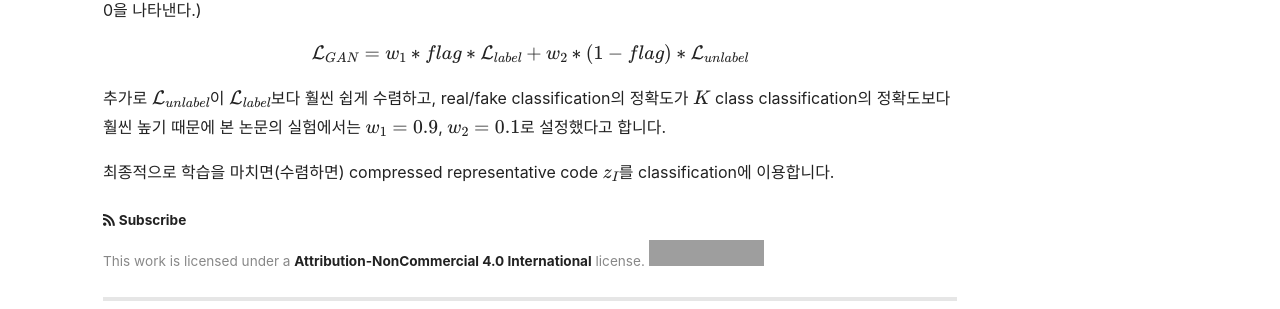
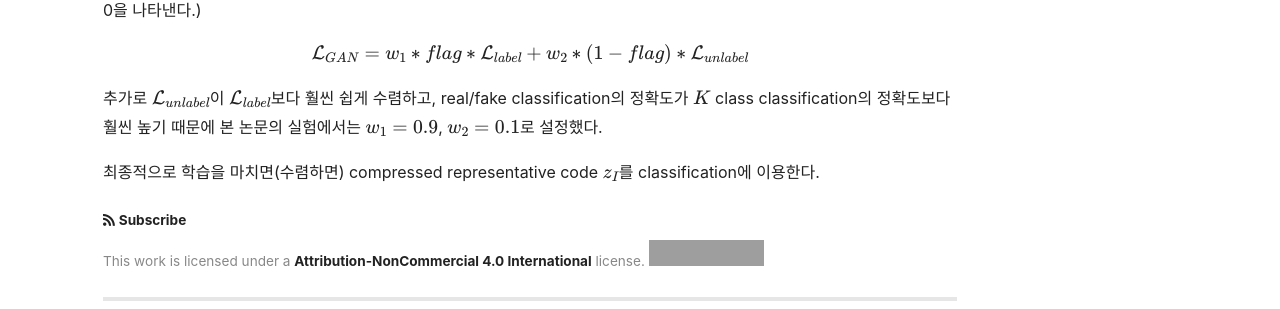
Before and after one commit to cheon-research/cheon-research.github.io, a Jekyll site: the page built from _posts/2020-06-19-AVAE.md, in a window 1280 px wide and 900 px high, scrolled down 3638 px. Shown: the part 383-692 px from the top of the window. Built offline with Jekyll 4.4.1, drawn with Linux system fonts in a browser that asks for light colours; nearby versions of some CDN libraries; formulas are drawn with MathJax 3; comment, search, counter and statistics services are not loaded; grey boxes are pictures that could not be loaded.

Commit message:
Update 2020-06-19-AVAE.md

```diff
--- a/_posts/2020-06-19-AVAE.md
+++ b/_posts/2020-06-19-AVAE.md
@@ -73,6 +73,6 @@ Discriminator의 최종적인 loss function은 다음과 같다. ($$w_1$$과 $$w
 
 <center>$$\mathcal{L}_{GAN}=w_1*flag*\mathcal{L}_{label}+w_2*\left(1-flag\right)*\mathcal{L}_{unlabel}$$</center>
 
-추가로 $$\mathcal{L}_{unlabel}$$이 $$\mathcal{L}_{label}$$보다 훨씬 쉽게 수렴하고, real/fake classification의 정확도가 $$K$$ class classification의 정확도보다 훨씬 높기 때문에 본 논문의 실험에서는 $$w_1=0.9$$, $$w_2=0.1$$로 설정했다고 합니다.
+추가로 $$\mathcal{L}_{unlabel}$$이 $$\mathcal{L}_{label}$$보다 훨씬 쉽게 수렴하고, real/fake classification의 정확도가 $$K$$ class classification의 정확도보다 훨씬 높기 때문에 본 논문의 실험에서는 $$w_1=0.9$$, $$w_2=0.1$$로 설정했다.
 
-최종적으로 학습을 마치면(수렴하면) compressed representative code $$z_I$$를 classification에 이용합니다.
+최종적으로 학습을 마치면(수렴하면) compressed representative code $$z_I$$를 classification에 이용한다.
```
